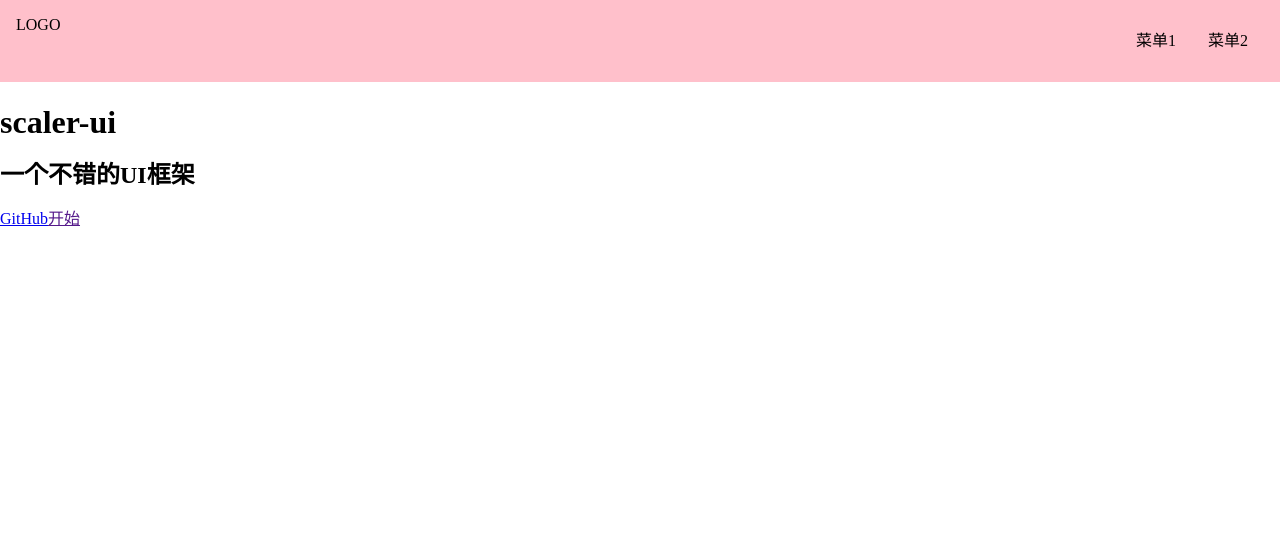
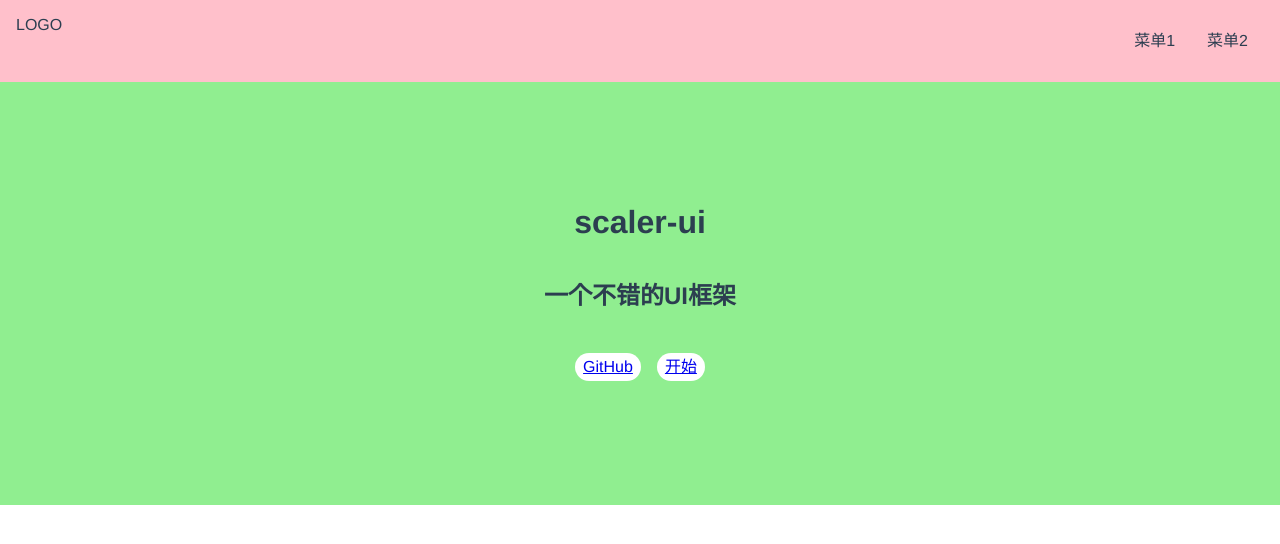
Before and after one commit to zhangbin2013/scaler-ui, a Vue app: page /#/ in a window 1280 px wide. Shown: the top 544 px of the page. Built offline with nearby package versions, Linux system fonts and the light colour scheme.

Commit message:
doc 样式修改

```diff
--- a/src/components/Topnav.vue
+++ b/src/components/Topnav.vue
@@ -19,6 +19,8 @@
   background: pink;
   display: flex;
   padding: 16px;
+  position: relative;
+  z-index: 10;
 
   > .logo {
     max-width: 6em;
@@ -29,7 +31,8 @@
     display: flex;
     white-space: nowrap;
     flex-wrap: nowrap;
-    >li{
+
+    > li {
       margin: 0 1em;
       list-style: none;
     }
--- a/src/index.css
+++ b/src/index.css
@@ -4,5 +4,4 @@
   -moz-osx-font-smoothing: grayscale;
   text-align: center;
   color: #2c3e50;
-  margin-top: 60px;
 }
--- a/src/main.ts
+++ b/src/main.ts
@@ -1,7 +1,7 @@
 import {createApp} from 'vue';
 import App from './App.vue';
 import 'normalize.css/normalize.css';
-// import './index.css';
+import './index.css';
 import {createWebHashHistory, createRouter} from 'vue-router';
 import Home from './views/Home.vue';
 import Doc from './views/Doc.vue';
--- a/src/views/Doc.vue
+++ b/src/views/Doc.vue
@@ -2,7 +2,15 @@
   <section>
     <Topnav/>
     <div class="content">
-      <aside>边栏</aside>
+      <aside>
+        <h2>组件列表</h2>
+        <ol>
+          <li><router-link to="/doc/switch">Switch 组件</router-link></li>
+          <li><router-link to="/doc/button">Button 组件</router-link></li>
+          <li><router-link to="/doc/dialog">Dialog 组件</router-link></li>
+          <li><router-link to="/doc/tabs">Tabs 组件</router-link></li>
+        </ol>
+      </aside>
       <main>主内容</main>
     </div>
   </section>
@@ -16,6 +24,23 @@
 }
 </script>
 
-<style scoped>
-
+<style lang="scss" scoped>
+aside{
+  background: lightblue;
+  width: 150px;
+  padding: 16px 0;
+  position: fixed;
+  top: 82px;
+  left: 0;
+  >h2{
+    margin-bottom: 4px;
+  }
+  >ol{
+    padding: 0 22px;
+    >li{
+      padding: 6px 0;
+      list-style: none;
+    }
+  }
+}
 </style>
--- a/src/views/Home.vue
+++ b/src/views/Home.vue
@@ -4,16 +4,50 @@
     <div class="banner">
       <h1>scaler-ui</h1>
       <h2>一个不错的UI框架</h2>
-      <p class="actions"><a href="https://github.com/zhangbin2013/scaler-ui/tree/dev" target="_blank">GitHub</a><a
-          href="">开始</a></p>
+      <p class="actions">
+        <a href="https://github.com/zhangbin2013/scaler-ui/tree/dev" target="_blank">GitHub</a>
+        <router-link to="/doc">开始</router-link>
+      </p>
     </div>
   </section>
 </template>
 
 <script lang="ts">
 import Topnav from '../components/Topnav.vue';
+
 export default {
   name: 'Home',
   components: {Topnav}
 };
 </script>
+<style lang="scss" scoped>
+.banner {
+  padding: 100px 0;
+  display: flex;
+  justify-content: center;
+  align-content: center;
+  flex-direction: column;
+  background: lightgreen;
+
+  .empty {
+    width: 100%;
+    height: 1px;
+  }
+
+  > .actions {
+    padding: 8px 0;
+    box-sizing: border-box;
+
+    a {
+      margin: 0 8px;
+      display: inline-block;
+      background: #fff;
+      $h: 28px;
+      height: $h;
+      line-height: $h;
+      border-radius: $h/2;
+      padding: 0 8px;
+    }
+  }
+}
+</style>
```
